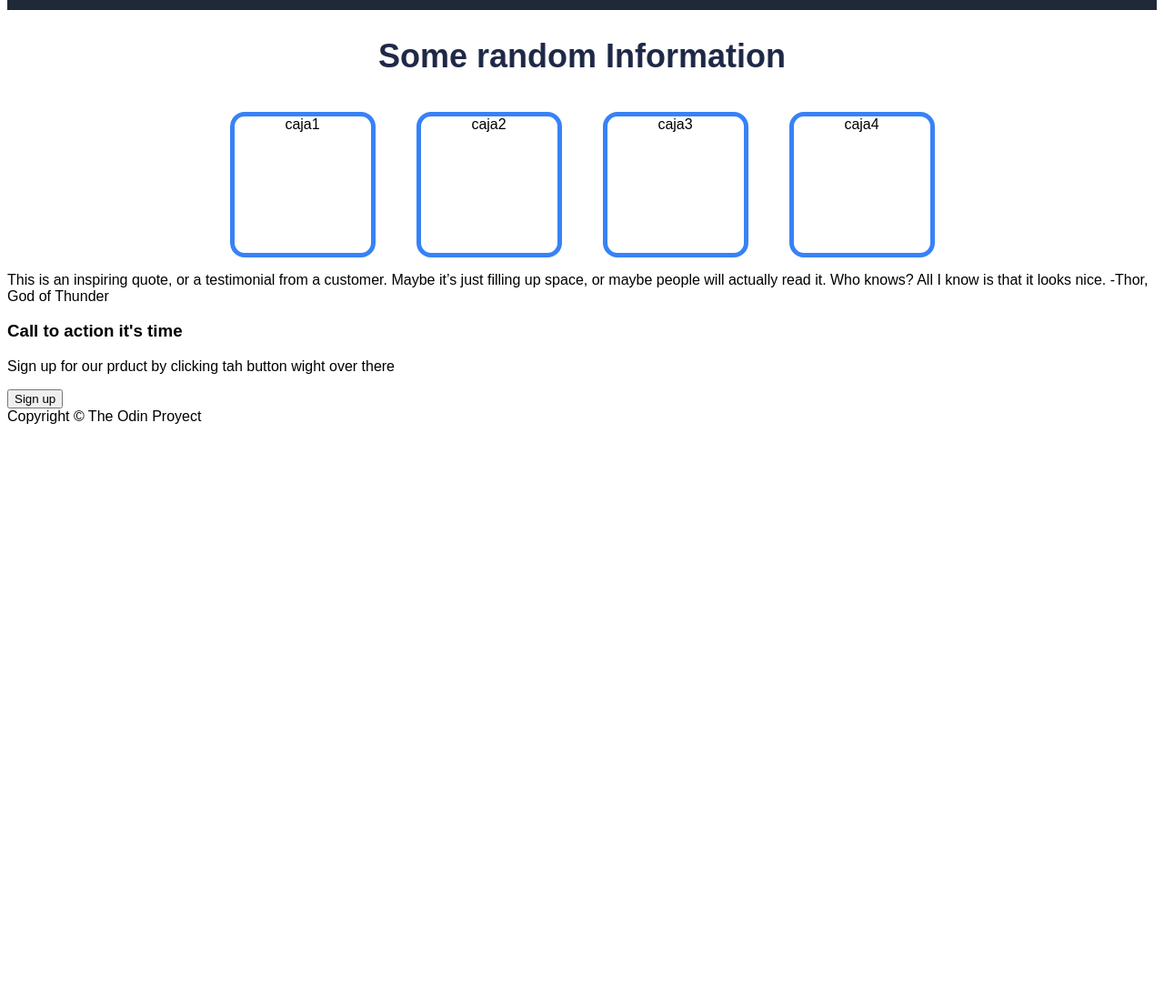
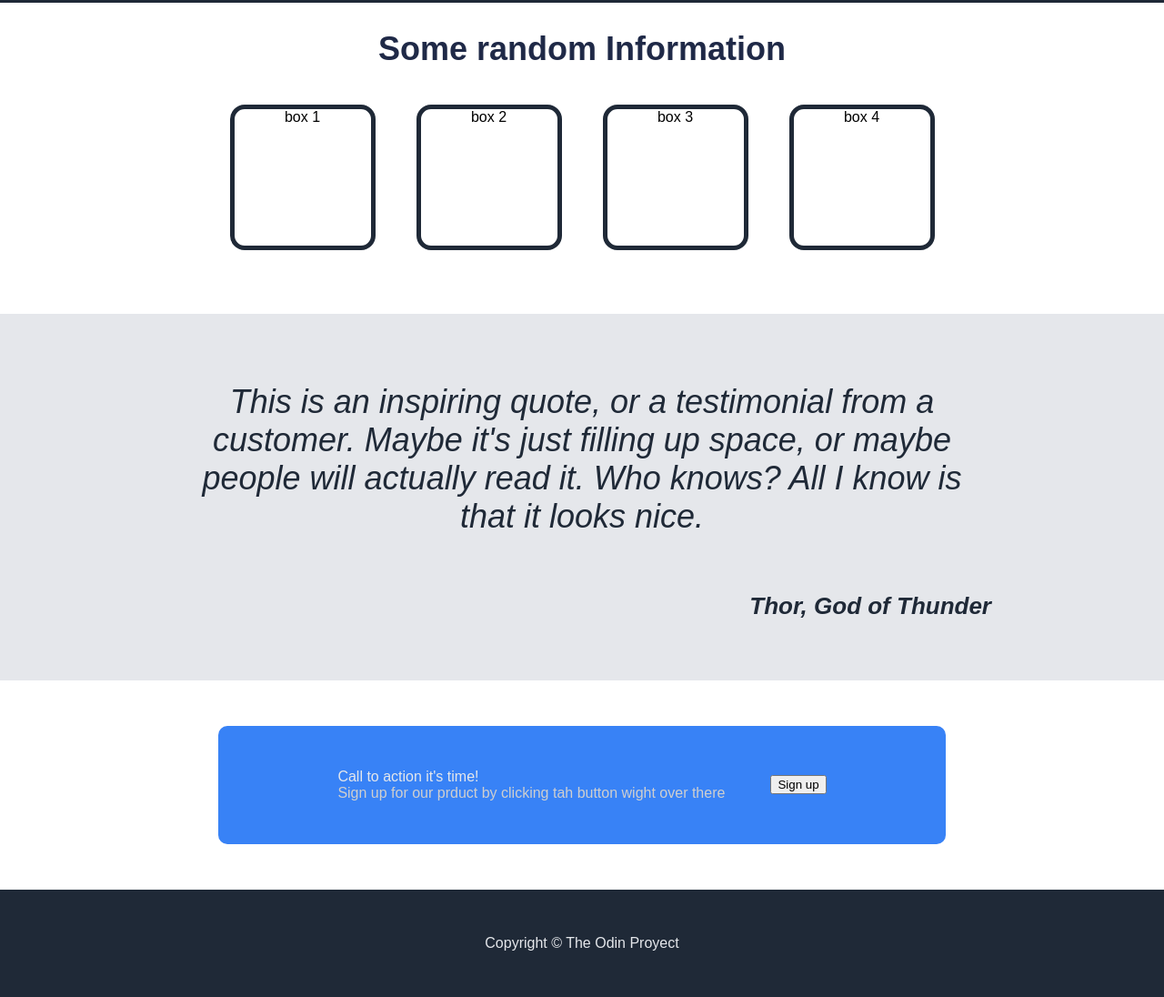
Before and after one commit to giovanniM01/Landing-Page, a plain HTML site: page index.html in a window 1280 px wide. Shown: the part 473-1569 px from the top of the page at 91% size. Before the commit the page ends 948 px from the top, so only its background shows below. Drawn offline with Linux system fonts and the light colour scheme.

Commit message:
commit landing page
Se termino un prototipo de landing page, practicando el concepto de flexbox

```diff
--- a/index.html
+++ b/index.html
@@ -35,27 +35,36 @@
             <h2>Some random Information</h2>
         </div>
         <div class="cajas">
-            <div>caja1</div>
-            <div>caja2</div>
-            <div>caja3</div>
-            <div>caja4</div>
+            <div>box 1</div>
+            <div>box 2</div>
+            <div>box 3</div>
+            <div>box 4</div>
         </div>
 
     </div>
 
     <div class="container4">
-        <p>This is an inspiring quote, or a testimonial from a customer. Maybe it’s just filling up space, or maybe people will actually read it. Who knows? All I know is that it looks nice. -Thor, God of Thunder</p>
+        <div>
+            <p>This is an inspiring quote, or a testimonial from a customer. Maybe it's just filling up space, or maybe people will actually read it. Who knows? All I know is that it looks nice.</p>
+        </div>
+        <div class="author">
+            <p>Thor, God of Thunder</p>
+        </div>
     </div>
 
-    <div class="container5">
-        <div>
-        <h3>Call to action it's time</h3>
-        <p>Sign up for our prduct  by clicking tah button wight over there</p>
-        </div>
-        <div>
-            <button>Sign up</button>
+    <div class="padre-container5">
+        <div class="container5">
+
+            <div>
+                <p><span class="texto-grande">Call to action it's time!</span><br>
+                <span class="texto-pequeño">Sign up for our prduct  by clicking tah button wight over there</span></p>
+            </div>
+            <div>
+                <button>Sign up</button>
+            </div>
         </div>
     </div>
+
 
     <footer>Copyright © The Odin Proyect</footer>
 </body>
--- a/styles.css
+++ b/styles.css
@@ -1,6 +1,7 @@
 
 body {
     font-family: sans-serif;
+    margin: 0;
 }
 
 .container1 {
@@ -21,6 +22,7 @@ body {
     padding-right: 25px;
     font-size: 18px;
     color: #e5e7eb;
+    text-decoration: none;
 }
 
 .container2 {
@@ -84,9 +86,67 @@ img {
 }
 
 .cajas div {
-    border: 5px solid #3882f6;
+    border: 5px solid  #1f2937;
     width: 150px;
     height: 150px;
     border-radius: 10%;
     text-align: center;
 }
+
+.container4 {
+    box-sizing: border-box;
+    background: #e5e7eb;
+    color: #1f2937;
+    margin-top: 70px;
+    padding: 40px;
+    display: flex;
+    flex-direction: column;
+    align-items: center;
+    text-align: center;
+}
+
+.container4 p {
+    width: 900px;
+    font-size: 36px;
+    font-style: italic;
+}
+
+.author p {
+    font-size: 26px;
+    font-weight: 700;
+    text-align:right;
+}
+
+
+.padre-container5 {
+    display: flex;
+    justify-content: center;
+}
+
+.container5 {
+    box-sizing: border-box;
+    display: flex;
+    justify-content:center;
+    align-items: center;
+    gap: 50px;
+    background: #3882f6;
+    width: 800px;
+    height: 130px;
+    margin: 50px;
+    border-radius: 10px;
+}
+
+.texto-grande {
+    color: #e5e7eb;
+}
+
+.texto-pequeño {
+    color: #cfcfcf;
+}
+
+footer {
+    background: #1f2937;
+    padding: 50px;
+    color: #e5e7eb;
+    text-align: center;
+}
```
